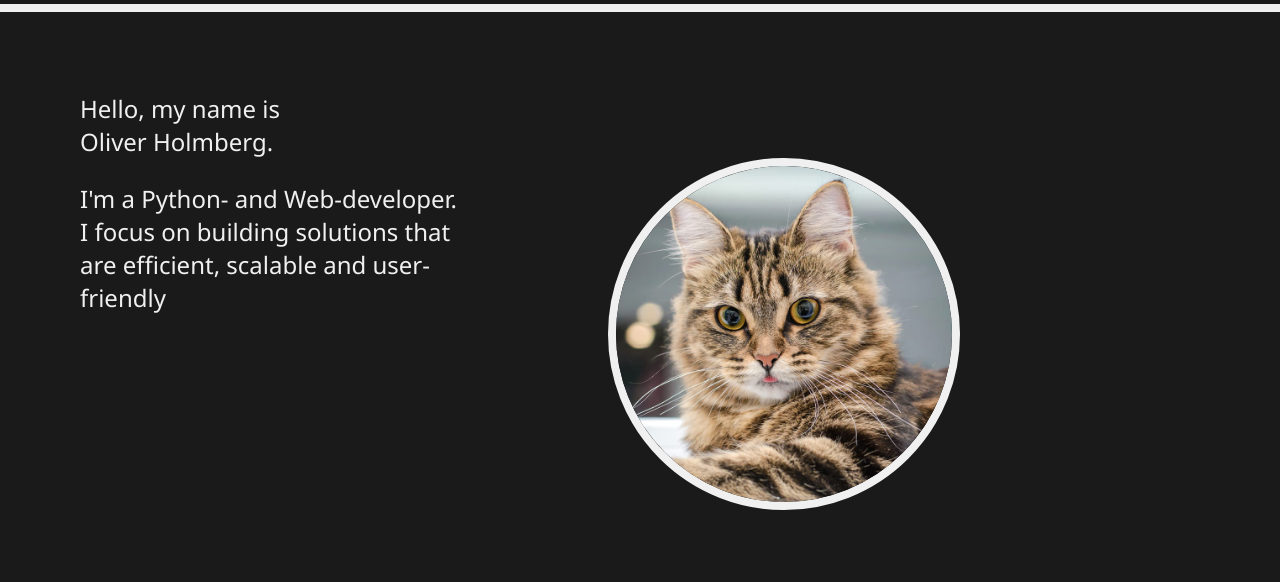
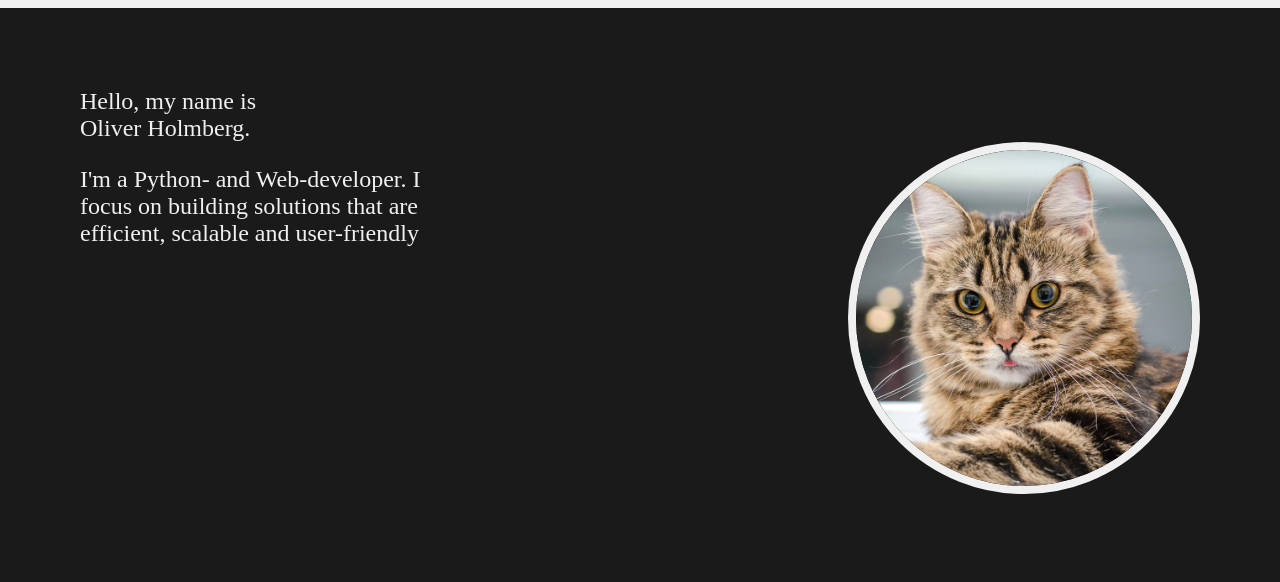
Before and after one commit to OliverAronHolmberg/Resume-Website, a plain HTML site: page index.html in a window 1280 px wide. Shown: the part 86-668 px from the top of the page. Drawn offline with Linux system fonts and the light colour scheme.

Commit message:
Changed few stuff

```diff
--- a/styles.css
+++ b/styles.css
@@ -1,6 +1,6 @@
 body{
     background-color: #1A1A1A;
-    font-family:'Segoe UI', Tahoma, Geneva, Verdana, sans-serif;
+    font-family: 'Times New Roman', Times, serif;
     font-size: 1.5rem;
     margin: 0px
 
@@ -83,7 +83,7 @@ span{
 }
 
 .CatIMG_div{
-    margin-right: 20rem;
+    margin-right: 5rem;
 }
 
 
```
